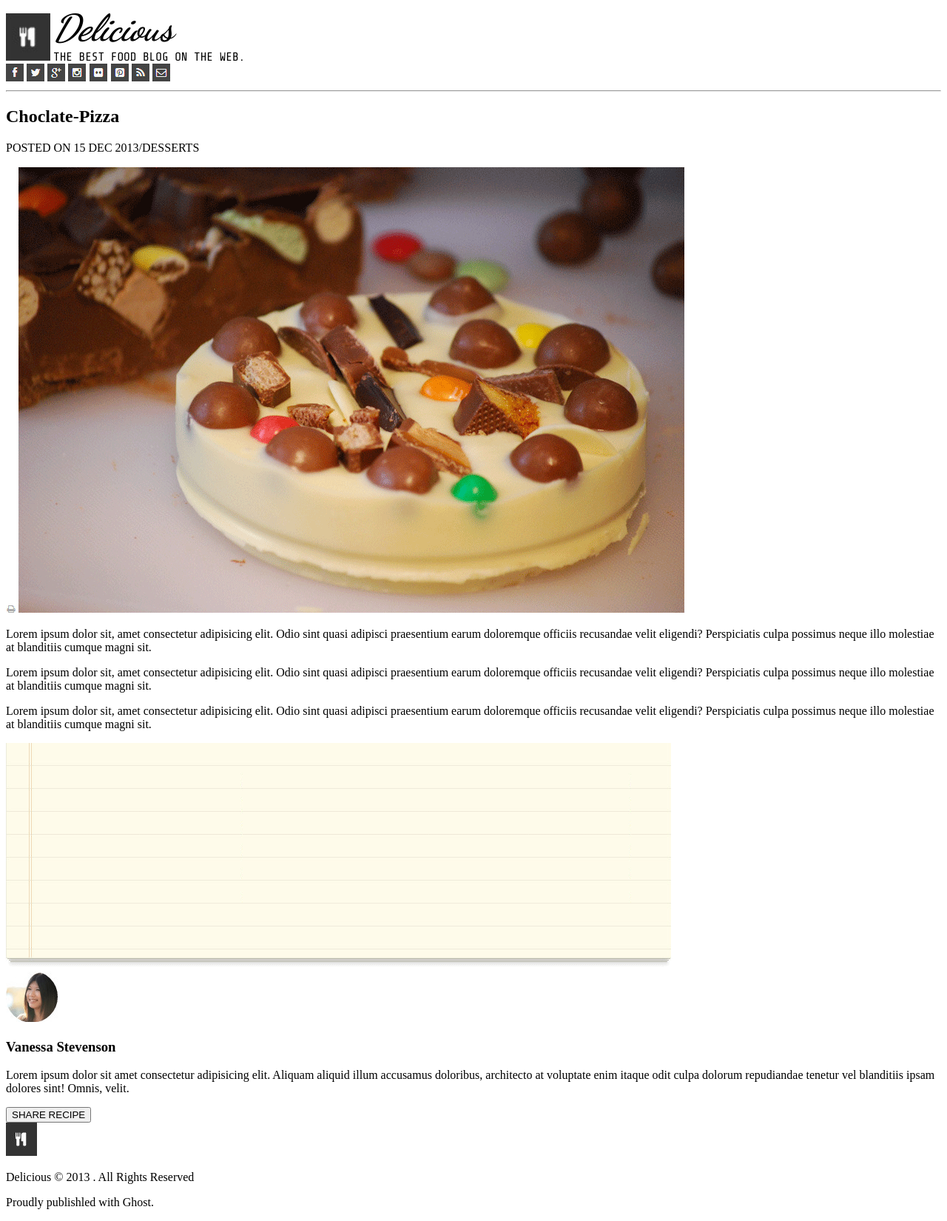
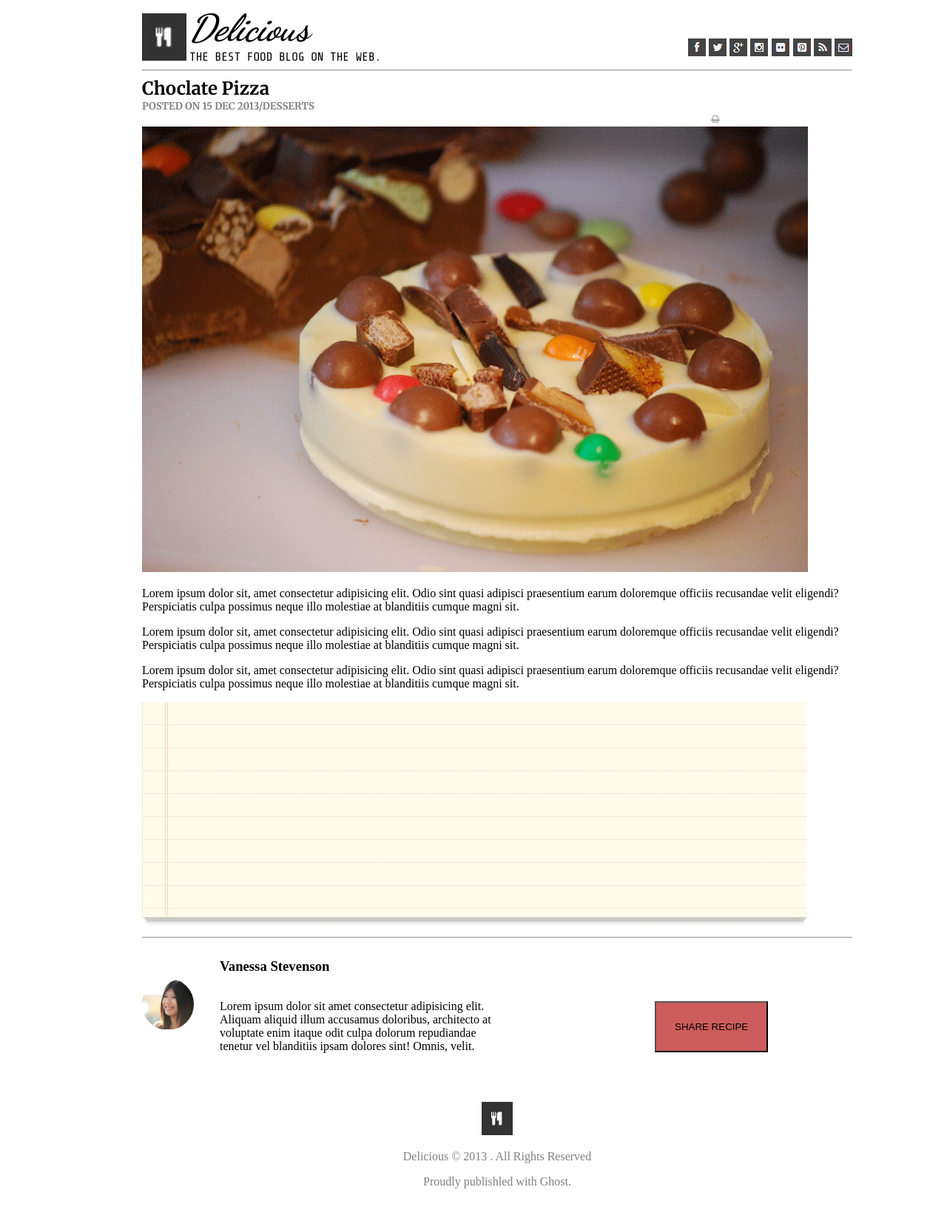
Before and after one commit to Jana998-alt/chocolate-pizza, a plain HTML site: page index.html in a window 1280 px wide. Shown: the whole page at 74% size. After the commit the page ends 1622 px from the top, so only its background shows below. Drawn offline with nearby package versions, Linux system fonts and the light colour scheme; files whose address does not match are found by name.

Commit message:
copy last change

```diff
--- a/css/style.css
+++ b/css/style.css
@@ -1,7 +1,7 @@
 
 @import url('https://fonts.googleapis.com/css2?family=Dancing+Script:wght@700&display=swap');
 @import url('https://fonts.googleapis.com/css2?family=Share+Tech+Mono&display=swap');
-
+@import url('https://fonts.googleapis.com/css2?family=Merriweather:wght@700&display=swap');
 
 #title {
     display: inline-block;
@@ -30,3 +30,68 @@ hr {
     background-repeat: repeat-x;
 
   }
+
+#icone {
+    display: inline-block;
+    position: absolute;
+    right: 10%;
+    bottom: 90%;
+
+}
+
+
+header {
+    position: relative;
+}
+
+#firstSection h2{
+    font-family: 'Merriweather', serif;
+    margin: 0px;
+    width: 50%;
+}
+
+#date {
+    font-family: 'Merriweather', serif;
+    font-size:smaller;
+    margin: 0px;
+    color: gray;
+    width: 50%;
+
+}
+
+body{
+    width:75%;
+    justify-content: center;
+    align-items: center;
+    margin-left: 15%;
+    margin-right: 15%;
+}
+
+
+#datePrint img{
+    margin-left: 80%;
+
+
+}
+#vanessa p, #vanessa button, #vanessa h3{
+    display: inline-block;
+    vertical-align: middle;
+}
+#vanessa #vanessaText{
+    width: 40%;
+    display: inline-block;
+    margin-right: 200px;
+    margin-left: 30px;
+}
+#vanessa {
+    margin-top: 0px;
+    margin-bottom: 50px;
+}
+footer{
+    text-align: center;
+    color: gray;
+}
+button{
+    background-color: indianred;
+    padding: 25px;
+}
--- a/index.html
+++ b/index.html
@@ -35,9 +35,12 @@
     </header>
     <main>
         <section id=firstSection>
-            <h2>Choclate-Pizza</h2>
-            <p>POSTED ON 15 DEC 2013/DESSERTS </p>
-            <img src="img/print-icon.png">
+
+            <h2>Choclate Pizza</h2>
+            <div id="datePrint">
+                <p id= "date">POSTED ON 15 DEC 2013/DESSERTS </p>
+                <img id="print" src="img/print-icon.png">
+            </div>
             <img src="img/choco-pizza.png">
             <div>
                 <P> Lorem ipsum dolor sit, amet consectetur adipisicing elit. Odio sint quasi adipisci praesentium earum
@@ -56,12 +59,15 @@
         <section>
             <img src="img/list-bg.png">
         </section>
-        <section>
+        <hr>
+        <section id="vanessa">
             <img src="img/van-pic.png">
-            <h3> Vanessa Stevenson </h3>
-            <P>Lorem ipsum dolor sit amet consectetur adipisicing elit. Aliquam aliquid illum accusamus doloribus,
+            <div id="vanessaText">
+                <h3> Vanessa Stevenson </h3>
+                <P>Lorem ipsum dolor sit amet consectetur adipisicing elit. Aliquam aliquid illum accusamus doloribus,
                 architecto at voluptate enim itaque odit culpa dolorum repudiandae tenetur vel blanditiis ipsam dolores
                 sint! Omnis, velit. </P>
+            </div>
             <button id='share'>
                 SHARE RECIPE
             </button>
```
